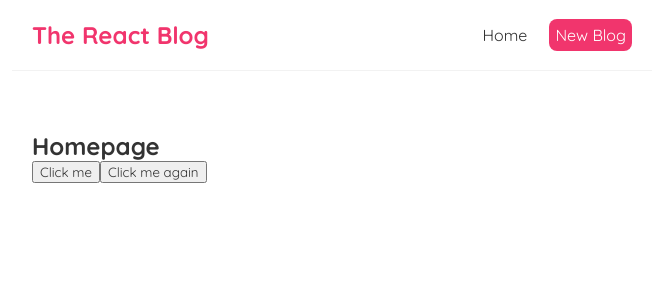
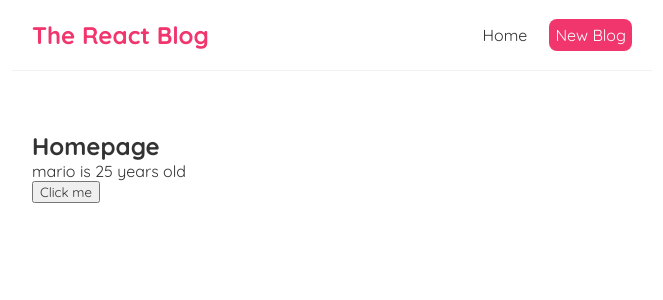
Before and after one commit to Johnnysky2700/react-blog, a React (Create React App) app: page / in a window 1280 px wide. Shown: the top 300 px of the page, without its empty margins (308-971 px from the left). Built offline with nearby package versions, Linux system fonts and the light colour scheme.

Commit message:
using state (useState hook)

```diff
--- a/src/Home.js
+++ b/src/Home.js
@@ -1,17 +1,20 @@
+import { useState } from "react";
+
 const Home = () => {
+    // let name = 'mario';
+    const [name, setName] = useState('mario');
+    const [age, setAge] = useState(25)
 
-    const handleClick = (e) => {
-        console.log('hello, johnnysky', e);
+    const handleClick = () => {
+        setName('luigi');
+        setAge(30);
     }
 
-    const handleClickAgain = (name, e) => {
-        console.log('hello ' + name, e.target);
-    }
     return (
         <div className="home">
             <h2>Homepage</h2>
+            <p>{ name } is { age } years old</p>
             <button onClick={handleClick}>Click me</button>
-            <button onClick={(e) => handleClickAgain('mario', e)}>Click me again</button>
         </div>
      );
 }
```
